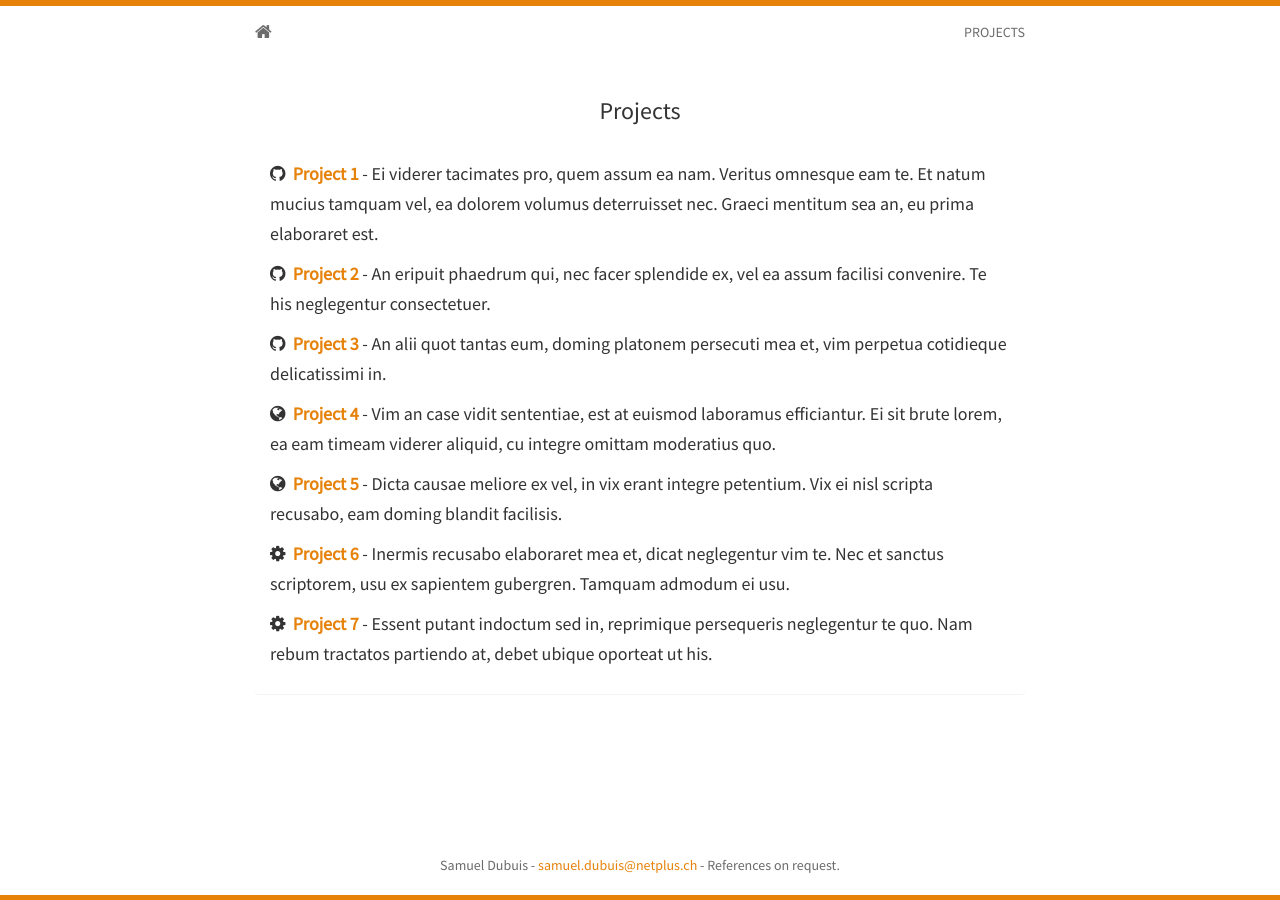
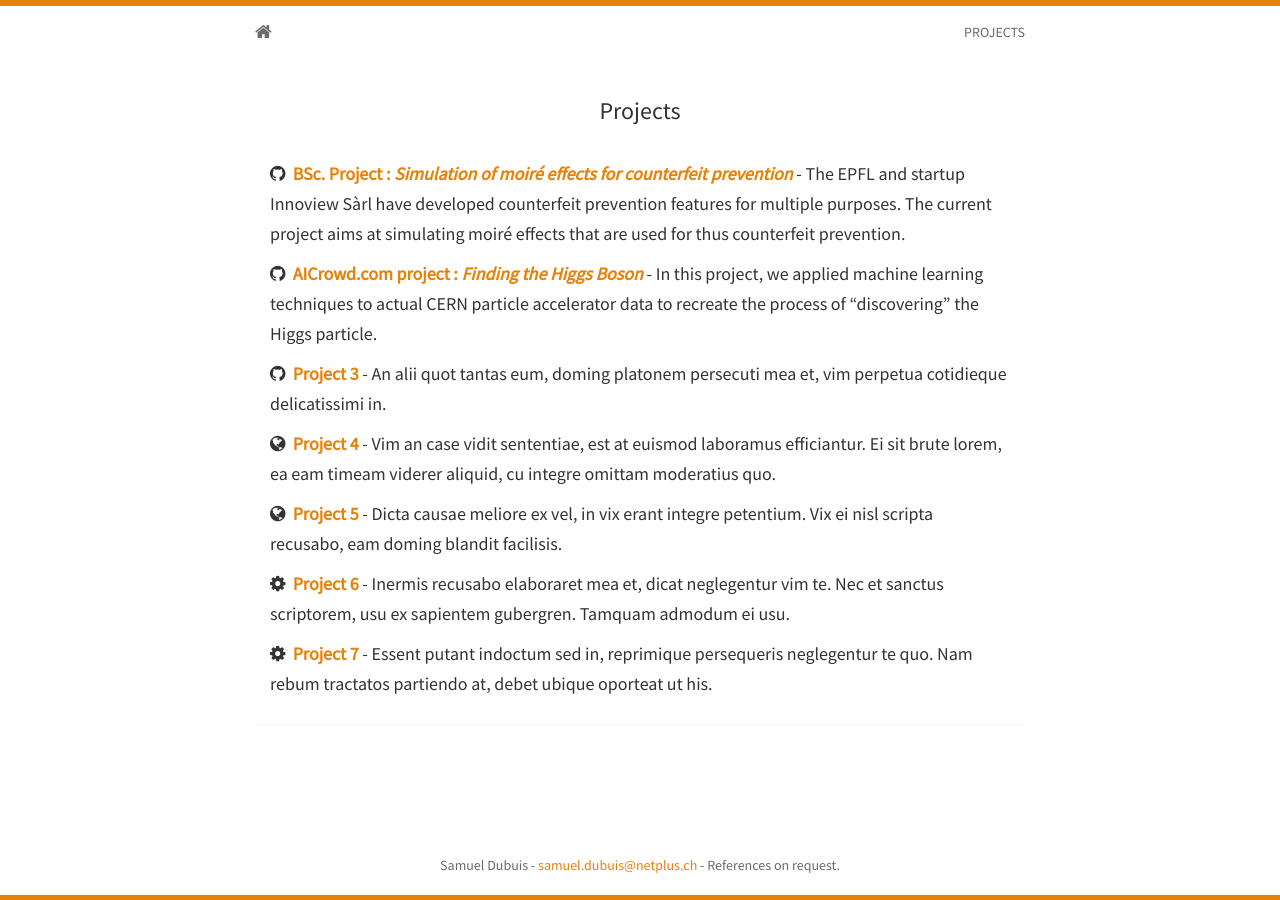
Before and after one commit to samdubuis/personnal_page, a Jekyll site: the page built from projects.html, in a window 1280 px wide. Built offline with Jekyll 4.4.1, drawn with Linux system fonts in a browser that asks for light colours; nearby versions of some CDN libraries.

Commit message:
avancement

```diff
--- a/_includes/projects.html
+++ b/_includes/projects.html
@@ -4,14 +4,15 @@
   <div class="panel panel-default">
     <div class="panel-body">
 		<h5>
-			<i class="fa fa-github"></i>&nbsp;&nbsp;<strong><a href="#">Project 1</a></strong>
-			- Ei viderer tacimates pro, quem assum ea nam. Veritus omnesque eam te. Et natum mucius tamquam vel,
-			ea dolorem volumus deterruisset nec. Graeci mentitum sea an, eu prima elaboraret est.
+			<i class="fa fa-github"></i>&nbsp;&nbsp;<strong><a href="#">BSc. Project : <i>Simulation of moiré effects for counterfeit prevention</i></a></strong>
+			- The EPFL and startup Innoview Sàrl have developed counterfeit prevention features
+			for multiple purposes. The current project aims at simulating moiré effects that are
+			used for thus counterfeit prevention.
 		</h5>
 		<h5>
-			<i class="fa fa-github"></i>&nbsp;&nbsp;<strong><a href="#">Project 2</a></strong>
-			- An eripuit phaedrum qui, nec facer splendide ex, vel ea assum facilisi convenire.
-			Te his neglegentur consectetuer.
+			<i class="fa fa-github"></i>&nbsp;&nbsp;<strong><a href="https://github.com/samdubuis/cs433-ml/tree/master/projects/project1">AICrowd.com project : <i>Finding the Higgs Boson</i></a></strong>
+			- In this project, we applied machine learning techniques to actual CERN particle accelerator data to recreate the process of
+			“discovering” the Higgs particle.
 		</h5>
     	<h5>
 			<i class="fa fa-github"></i>&nbsp;&nbsp;<strong><a href="#">Project 3</a></strong>
--- a/index.html
+++ b/index.html
@@ -17,7 +17,7 @@ layout: home
 		field, and always ready to discover and learn ! I’m yet in the middle of my Master of Science in Communication Systems.</h4>
 	  <hr>
 
-	  <h4>Have a look at the projects I participated in, or download my <a href=#>resume</a>.</h4>
+	  <h4>Have a look at the projects I participated in, or download my <a href="{{ site.baseurl }}main.pdf">resume</a>.</h4>
 	  {% include social.html %}
 	</div>
 </section>
```
Also changed, not shown: 1 other file.
